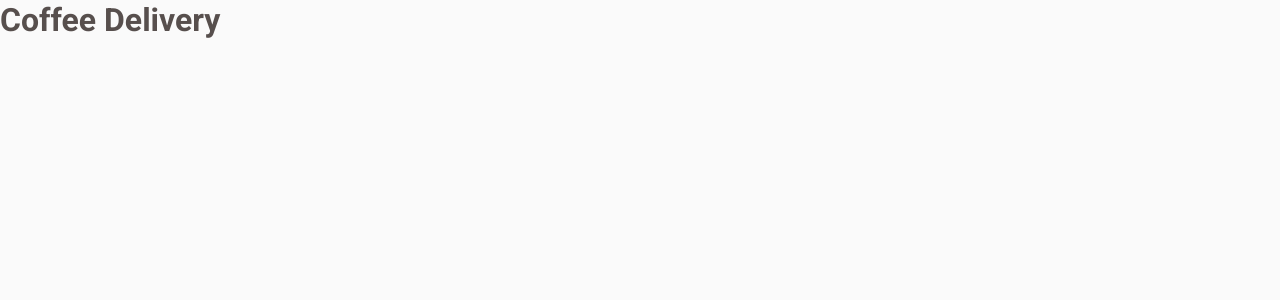
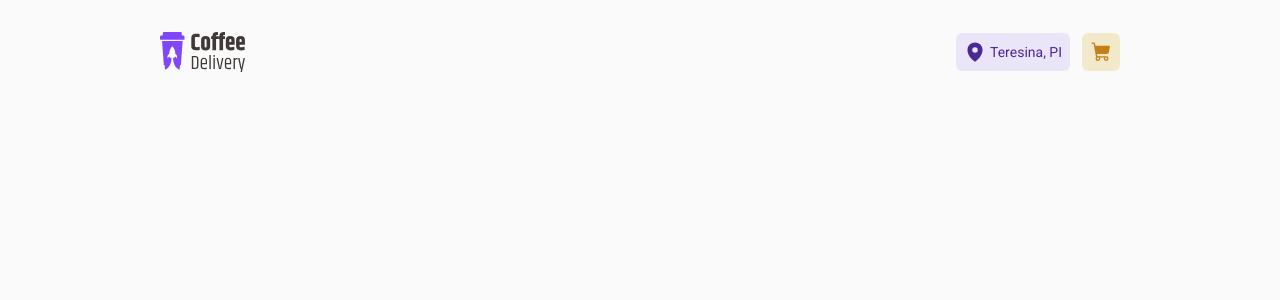
Before and after one commit to Dex64ter/Coffee-Delivery, a React (Vite) app: page / in a window 1280 px wide. Shown: the top 300 px of the page. Built offline with nearby package versions, Linux system fonts and the light colour scheme.

Commit message:
Componente Header e adição de Layout

```diff
--- a/package.json
+++ b/package.json
@@ -10,6 +10,8 @@
     "preview": "vite preview"
   },
   "dependencies": {
+    "@phosphor-icons/react": "^2.0.15",
+    "phosphor-icons": "^1.4.2",
     "react": "^18.2.0",
     "react-dom": "^18.2.0",
     "react-router-dom": "^6.22.0",
--- a/src/Router.tsx
+++ b/src/Router.tsx
@@ -1,10 +1,14 @@
 import { Routes, Route } from 'react-router-dom';
 import { Home } from './pages/Home';
 import { Checkout } from './pages/Checkout';
+import { DefaultLayout } from './layouts/DefaultLayout';
 
 export function Router() {
   return (
     <Routes>
+      <Route path='/' element={<DefaultLayout />} >
+
+      </Route>
       <Route path='/' element={ <Home /> } />
       <Route path='/checkout' element={ <Checkout /> } />
     </Routes>
--- /dev/null
+++ b/src/components/Header/index.tsx
@@ -0,0 +1,20 @@
+import { MapPin, ShoppingCart } from '@phosphor-icons/react'
+import { ActionsContainer, HeaderContainer } from "./styles";
+import Logo from '../../assets/Logo.svg'
+
+export function Header() {
+  return (
+    <HeaderContainer>
+      <img src={Logo} alt="Copo de café para viagem com nome Coffee Delivery do lado" />
+      <ActionsContainer>
+        <div>
+          <MapPin weight='fill' size={22} />
+          Teresina, PI
+        </div>
+        <button>
+          <ShoppingCart weight='fill' size={22} />
+        </button>
+      </ActionsContainer>
+    </HeaderContainer>
+  )
+}
--- /dev/null
+++ b/src/components/Header/styles.ts
@@ -0,0 +1,44 @@
+import styled  from 'styled-components';
+
+export const HeaderContainer = styled.header`
+  width: calc(100vw - 20rem);
+
+  display: flex;
+  justify-content: space-between;
+  align-items: center;
+  padding: 2rem 0;
+  position: fixed;
+`;
+
+export const ActionsContainer = styled.div`
+  display: flex;
+  align-items: center;
+  gap: 12px;
+
+  div {
+    display: flex;
+    align-items: center;
+    gap: 4px;
+    padding: .5rem;
+
+    font-size: 0.875rem;
+    background-color: ${props => props.theme.product['purple-light']};
+    color: ${props => props.theme.product['purple-dark']};
+
+    border-radius: 6px;
+  }
+
+  button {
+    display: flex;
+    align-items: center;
+    justify-content: center;
+    background-color: ${props => props.theme.product['yellow-light']};
+    color: ${props => props.theme.product['yellow-dark']};
+
+    padding: 8px;
+    border: none;
+    border-radius: 6px;
+
+    cursor: pointer;
+  }
+`;
--- /dev/null
+++ b/src/layouts/DefaultLayout/index.tsx
@@ -0,0 +1,12 @@
+import { Outlet } from "react-router-dom";
+import { Header } from "../../components/Header";
+import { DefaultLayoutContainer } from "./styles";
+
+export function DefaultLayout() {
+  return (
+    <DefaultLayoutContainer>
+      <Header />
+      <Outlet />
+    </DefaultLayoutContainer>
+  )
+}
--- /dev/null
+++ b/src/layouts/DefaultLayout/styles.ts
@@ -0,0 +1,5 @@
+import styled from "styled-components";
+
+export const DefaultLayoutContainer = styled.div`
+  margin: 0 10rem;
+`;
```
Also changed, not shown: src/assets/Logo.svg (added), 1 other file (tests, documents, lock files or other folders).
